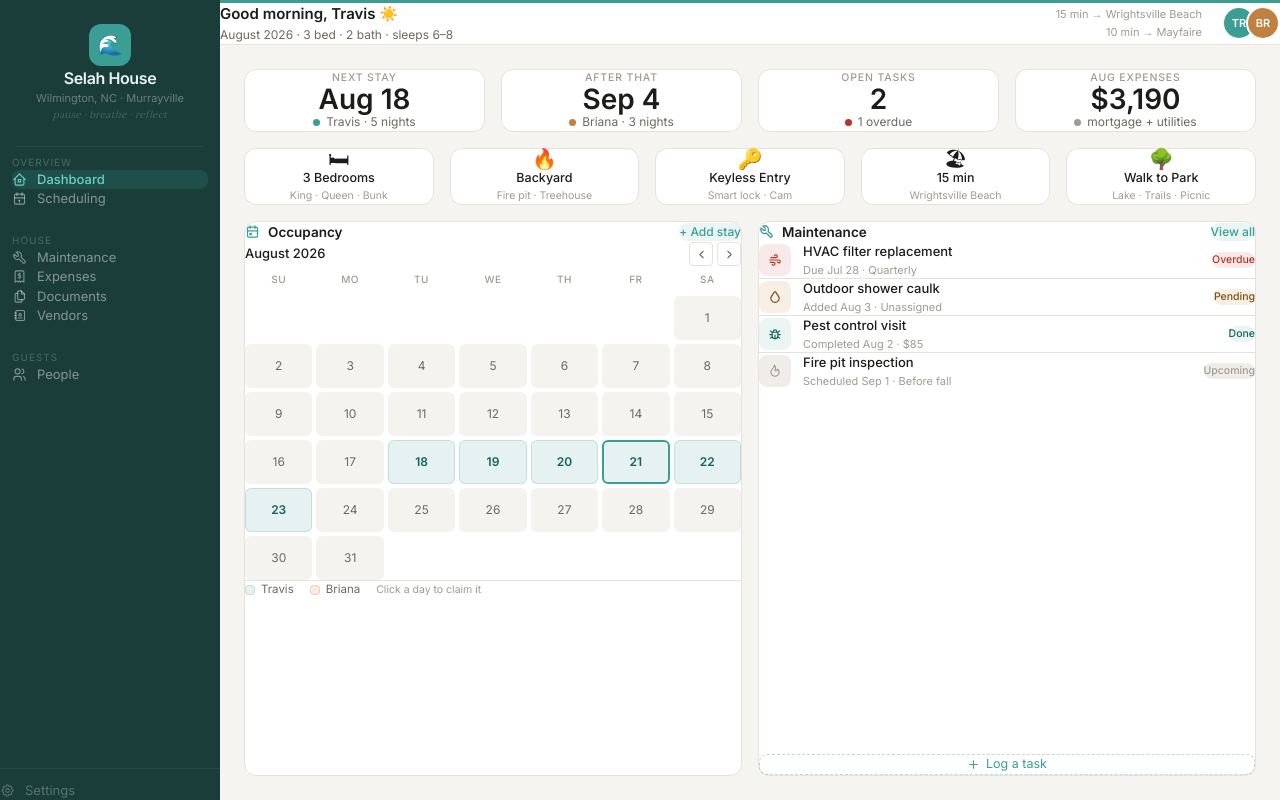
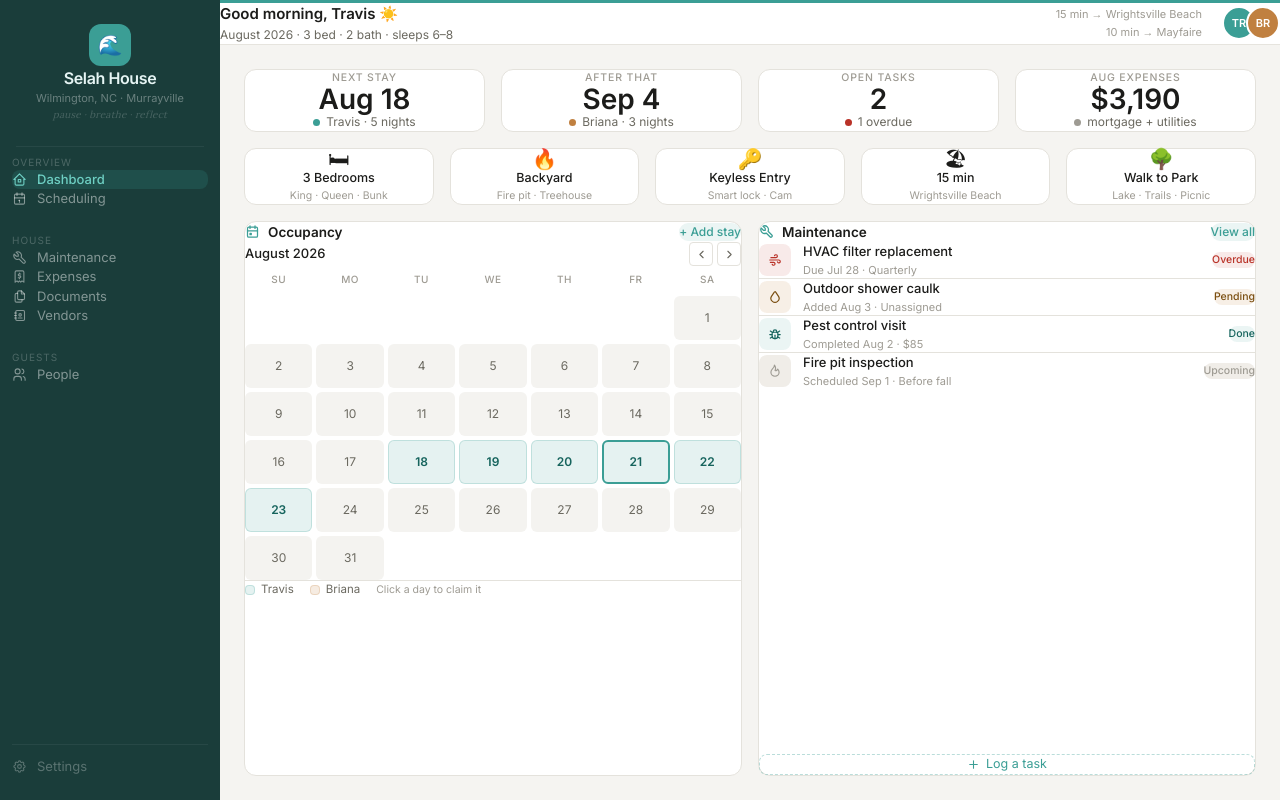
Before and after one commit to tramzbmw-alt/selah-house, a Next.js app: page / in a window 1280 px wide. Built offline with nearby package versions, Linux system fonts and the light colour scheme.

Commit message:
Fix sidebar footer padding and main overflow to inline styles

```diff
--- a/app/page.tsx
+++ b/app/page.tsx
@@ -18,8 +18,8 @@ export default function Dashboard() {
         <Topbar />
 
         <main
-          className="flex-1 overflow-y-auto overflow-x-hidden flex flex-col gap-4"
-          style={{ background: "#f5f4f1", padding: '24px', boxSizing: 'border-box' }}
+          className="flex-1 flex flex-col gap-4"
+          style={{ background: "#f5f4f1", padding: '24px', overflow: 'hidden', overflowY: 'auto', boxSizing: 'border-box' }}
         >
           <StatsRow />
           <HouseFacts />
--- a/components/Sidebar.tsx
+++ b/components/Sidebar.tsx
@@ -118,7 +118,7 @@ export default function Sidebar() {
       </nav>
 
       {/* Footer */}
-      <div className="px-3 pb-6">
+      <div style={{ paddingLeft: '12px', paddingRight: '12px', paddingBottom: '24px' }}>
         <div style={{ height: 1, background: "rgba(255,255,255,0.06)", marginBottom: 12 }} />
         <a
           href="#"
```
